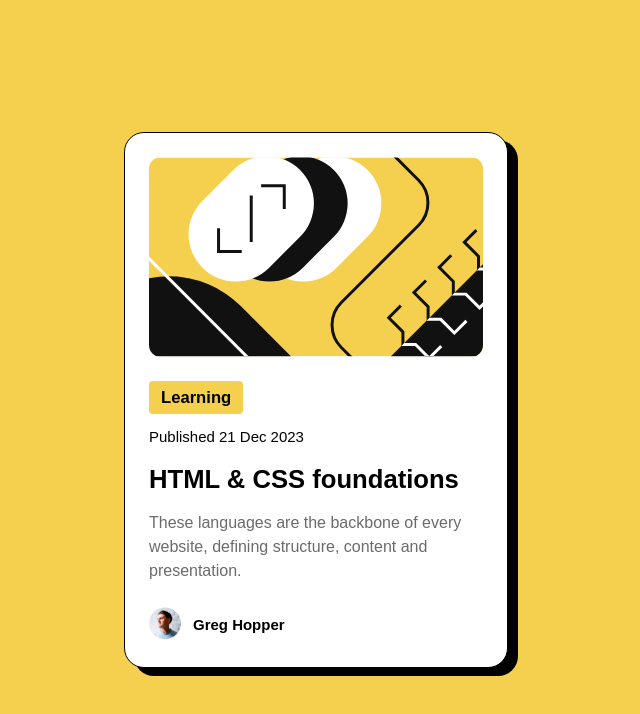
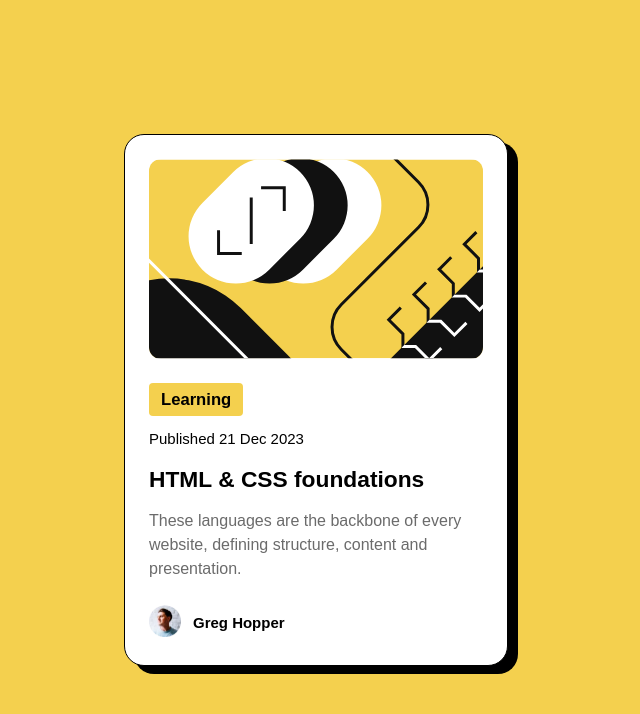
Before and after one commit to devmork/Blog-Preview-Card, a plain HTML site: page index.html in a window 1280 px wide. Shown: the whole page, without its empty margins (324-964 px from the left). Drawn offline with Linux system fonts and the light colour scheme; a web font is replaced by a local one.

Commit message:
Change font-size of the blog title

```diff
--- a/style.css
+++ b/style.css
@@ -82,11 +82,16 @@ article {
 
 .blog-title {
   font-family: 'Figtree', sans-serif;
-  font-size: 1.602rem;
+  font-size: 1.424rem;
   line-height: 150%;
   letter-spacing: 0px;
   margin-top: 12px;
   margin-bottom: 12px;
+}
+
+
+.blog-title:hover {
+  color: #F4D04E;
 }
 
 .blog-description {
@@ -96,6 +101,9 @@ article {
   letter-spacing: 0px;
   color: #6B6B6B;
 }
+
+
+
 
 /*-------------------------------*/
 
```
